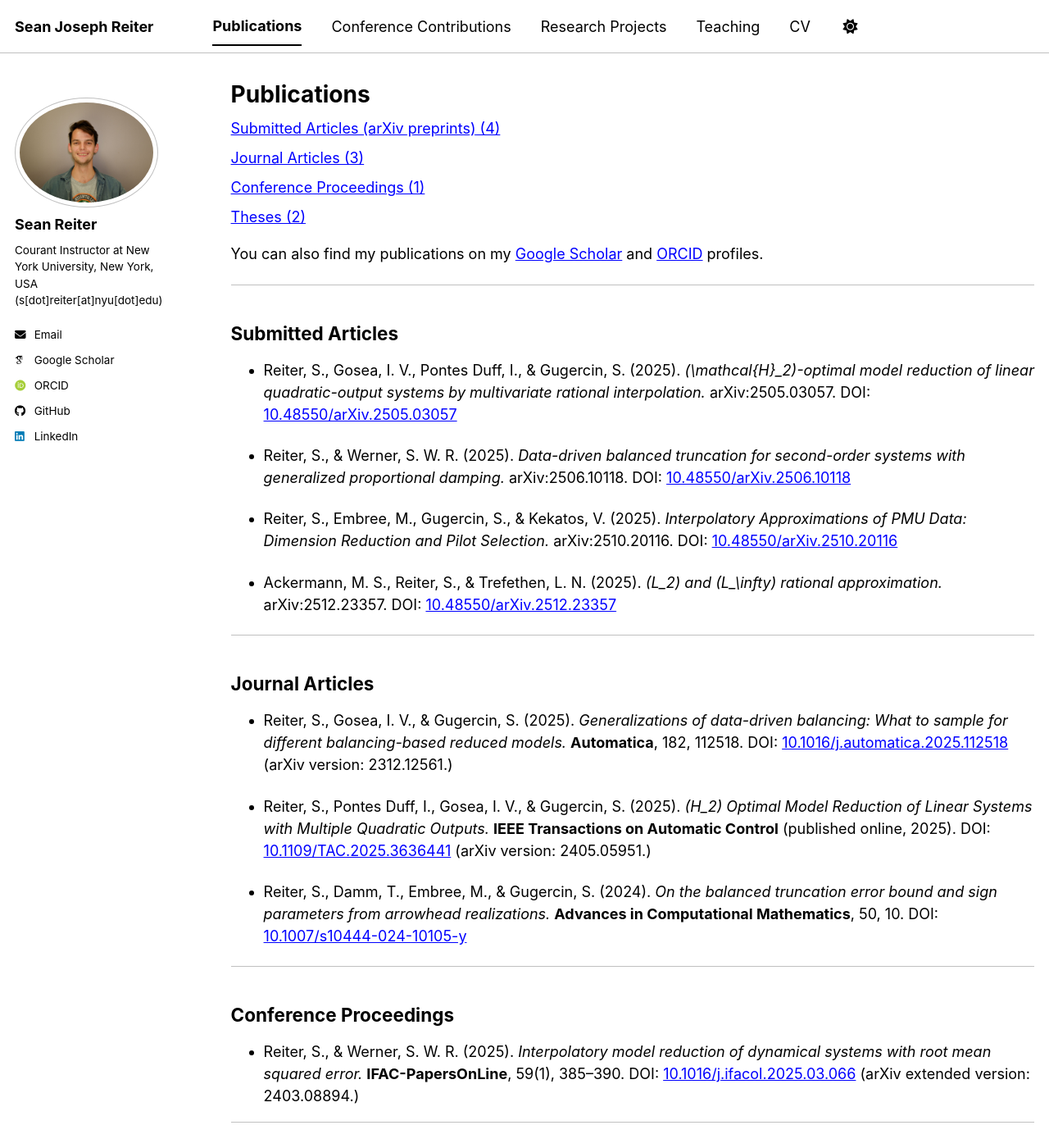
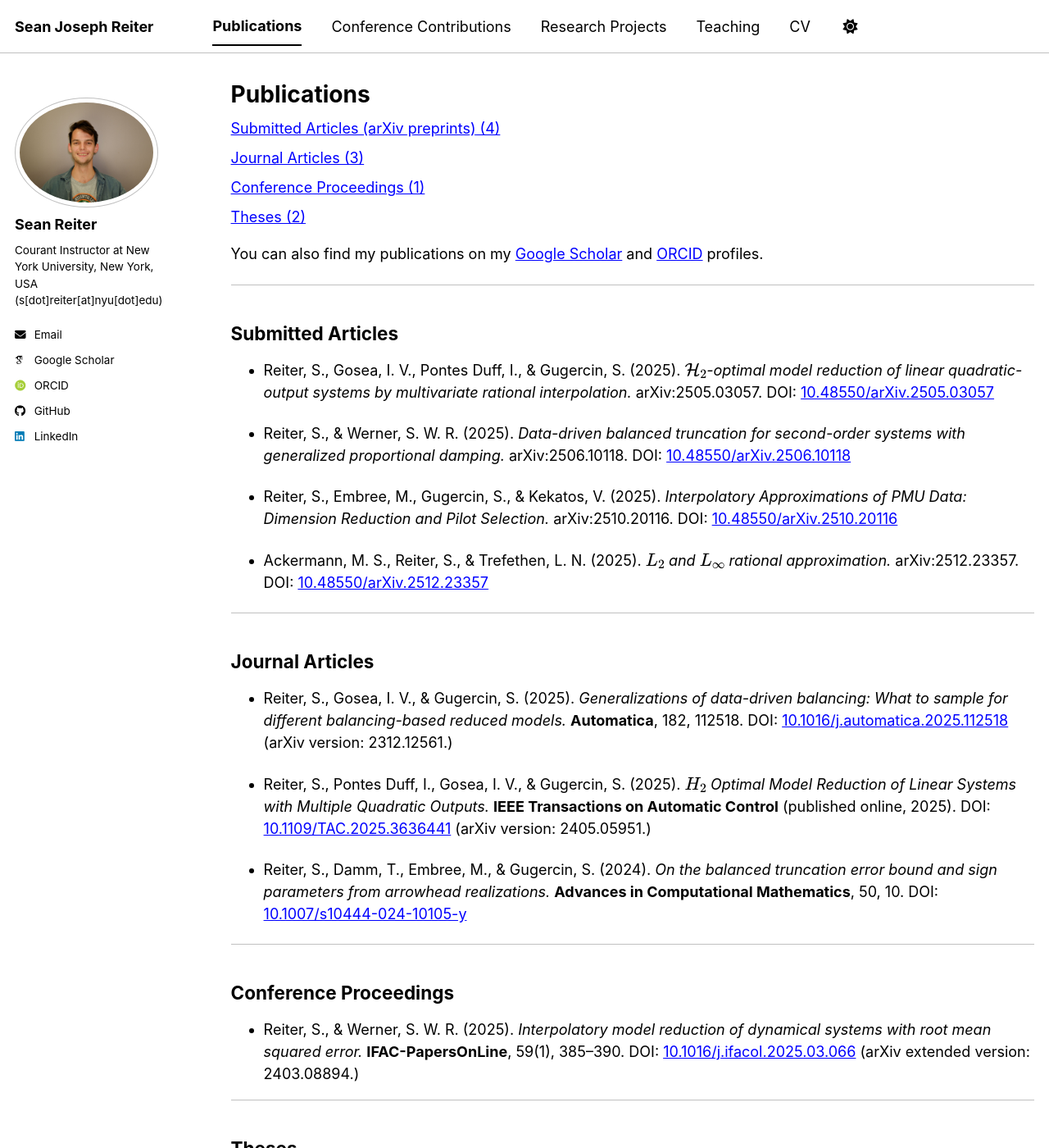
Before and after one commit to seanr7/seanr7.github.io, a Jekyll site: the page built from _pages/publications.md, in a window 1280 px wide and 1400 px high. Shown: the whole window at 82% size. Built offline with Jekyll 4.4.1, drawn with Linux system fonts in a browser that asks for light colours; some web fonts are replaced; a script bundle is joined from its source files by our own code; library files that are not in the unit come from our copies; some of the changed text lies outside the part shown.

```diff
--- a/_pages/publications.md
+++ b/_pages/publications.md
@@ -40,7 +40,7 @@ and <a target="blank_" href="{{ author.orcid }}">ORCID</a> profiles.
 ## <a name="submitted"></a>Submitted Articles ##
 
 - Reiter, S., Gosea, I. V., Pontes Duff, I., & Gugercin, S. (2025).
-  *\(\mathcal{H}_2\)-optimal model reduction of linear quadratic-output systems by multivariate rational interpolation.*
+  *\\(\mathcal{H}_2\\)-optimal model reduction of linear quadratic-output systems by multivariate rational interpolation.*
   arXiv:2505.03057.
   DOI: [10.48550/arXiv.2505.03057](https://doi.org/10.48550/arXiv.2505.03057)
 
@@ -55,7 +55,7 @@ and <a target="blank_" href="{{ author.orcid }}">ORCID</a> profiles.
   DOI: [10.48550/arXiv.2510.20116](https://doi.org/10.48550/arXiv.2510.20116)
 
 - Ackermann, M. S., Reiter, S., & Trefethen, L. N. (2025).
-  *\(L_2\) and \(L_\infty\) rational approximation.*
+  *\\(L_2\\) and \\(L_\infty\\) rational approximation.*
   arXiv:2512.23357.
   DOI: [10.48550/arXiv.2512.23357](https://doi.org/10.48550/arXiv.2512.23357)
 
@@ -70,7 +70,7 @@ and <a target="blank_" href="{{ author.orcid }}">ORCID</a> profiles.
   (arXiv version: 2312.12561.)
 
 - Reiter, S., Pontes Duff, I., Gosea, I. V., & Gugercin, S. (2025).
-  *\(H_2\) Optimal Model Reduction of Linear Systems with Multiple Quadratic Outputs.*
+  *\\(H_2\\) Optimal Model Reduction of Linear Systems with Multiple Quadratic Outputs.*
   **IEEE Transactions on Automatic Control** (published online, 2025).
   DOI: [10.1109/TAC.2025.3636441](https://doi.org/10.1109/TAC.2025.3636441)
   (arXiv version: 2405.05951.)
@@ -95,7 +95,7 @@ and <a target="blank_" href="{{ author.orcid }}">ORCID</a> profiles.
 ## <a name="theses"></a>Theses ##
 
 - Reiter, S. J. (2025).
-  *Dimension Reduction in Structured Dynamical Systems: Optimal-(\mathcal{H}_2\) Approximation, Data-Driven Balancing, and Real-Time Monitoring.*
+  *Dimension Reduction in Structured Dynamical Systems: Optimal-(\\mathcal{H}_2\\) Approximation, Data-Driven Balancing, and Real-Time Monitoring.*
   Ph.D. dissertation, Virginia Polytechnic Institute and State University.
   URL: [https://hdl.handle.net/10919/134223](https://hdl.handle.net/10919/134223)
 
```
